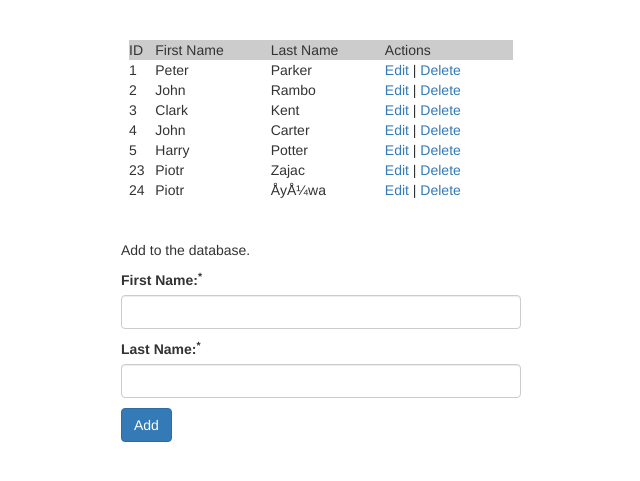
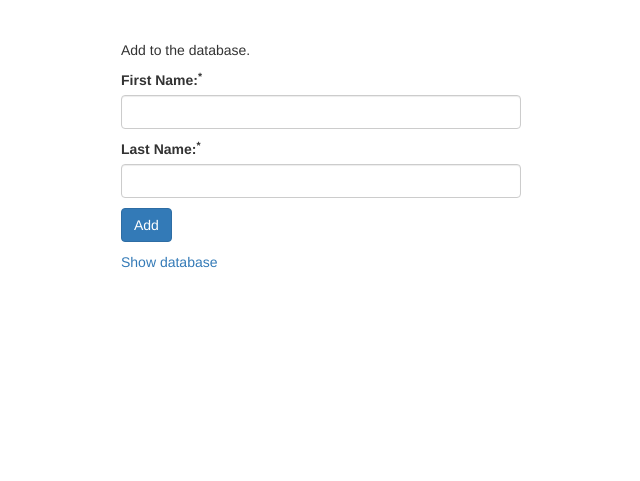
Before and after one commit to zajacpiotr/CRUD-Aplication-OOP, a PHP site: page / in a window 1280 px wide. Shown: the top 481 px of the page, without its empty margins (319-959 px from the left). Run offline with PHP 8.4, Linux system fonts and the light colour scheme; data comes from the database, SQL or seed files in the repository.

Commit message:
Add files via upload

```diff
--- a/css/style.css
+++ b/css/style.css
@@ -11,10 +11,16 @@
     color: green;
 }
 
-table {
+#conteiner {
     width: 30%;
     margin: 40px auto;
 }
 
 tr:first-of-type {
     background-color: #CCCCCC;
+}
+
+#conteiner1 {
+    width: 30%;
+    margin: 40px auto;
+}
--- a/delete.php
+++ b/delete.php
@@ -7,6 +7,6 @@ $id= $_GET['id'];
 $stmt = $crud->delete($id);
 
 if ($stmt) {
-    header("Location:index.php");
+    header("Location:table.php");
 }
 ?>
--- a/index.php
+++ b/index.php
@@ -6,26 +6,6 @@ include_once("Class/DBConfig.php");
 
 $crud = new Crud();
 
-$read = $crud->readAll();
-echo "<div id='conteiner'>";
-    echo "<table>";
-         echo "<tr>";
-         echo "<td>ID</td>";
-         echo "<td>First Name</td>";
-         echo "<td>Last Name</td>";
-         echo "<td>Actions</td>";
-
-         echo "</tr>";
-
-    foreach ($read as $key => $res) {
-         echo "<tr>";
-         echo "<td>".$res['id']."</td>";
-         echo "<td>".$res['first_name']."</td>";
-         echo "<td>".$res['last_name']."</td>";
-         echo "<td><a href=\"edit.php?id=$res[id]\">Edit</a> | <a href=\"delete.php?id=$res[id]\" onClick=\"return confirm('Are you sure you want to delete?')\">Delete</a></td>";
-    }
-    echo "</table>";
-echo "</div>";
 $name = $lastName = "";
 $nameErr = $lastNameErr = $error = $msg = $errorMsg = $insertMsg = "";
 if($_SERVER["REQUEST_METHOD"] == "POST"){
@@ -79,5 +59,6 @@ if($_SERVER["REQUEST_METHOD"] == "POST"){
                 <?php echo $error;
                     echo $errorMsg?>
             </p>
+            <a href="table.php">Show database</a>
         </div>
     </form>
```
Also changed, not shown: table.php (added, +29 -0 lines).
